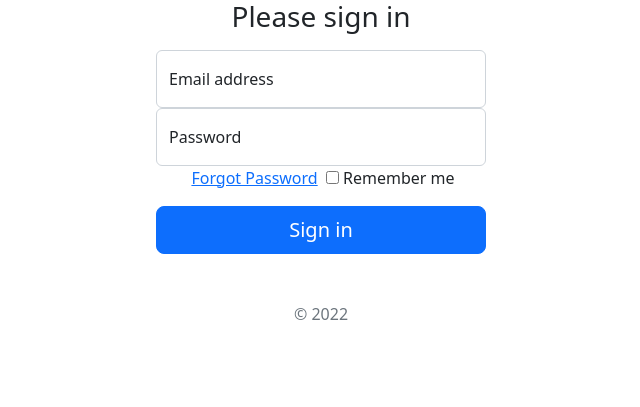
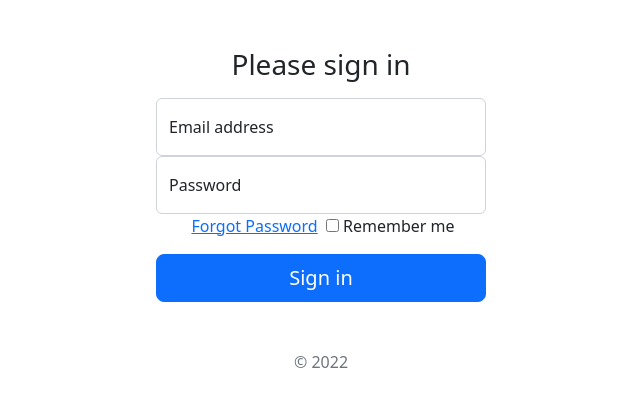
Before and after one commit to paochouayang/MachineLearningStockPredictionProject, a Django app: page / in a window 1280 px wide. Shown: the top 407 px of the page, without its empty margins (319-959 px from the left). Run offline with Django 4.2, Linux system fonts and the light colour scheme.

Commit message:
Margin fix

```diff
--- a/mlstocks/stocks_site/templates/stocks_site/login.html
+++ b/mlstocks/stocks_site/templates/stocks_site/login.html
@@ -4,7 +4,7 @@
     <main class="m-auto" style="max-width: 330px; align-items: center">
         <form>
             {% comment %} <img class="mb-4" src="/docs/5.2/assets/brand/bootstrap-logo.svg" alt="" width="72" height="57"> {% endcomment %}
-            <h1 class="h3 mb-3 fw-normal">Please sign in</h1>
+            <h1 class="h3 mt-5 mb-3 fw-normal">Please sign in</h1>
 
             <div class="form-floating">
             <input type="email" class="form-control" id="floatingInput" placeholder="name@example.com">
```
